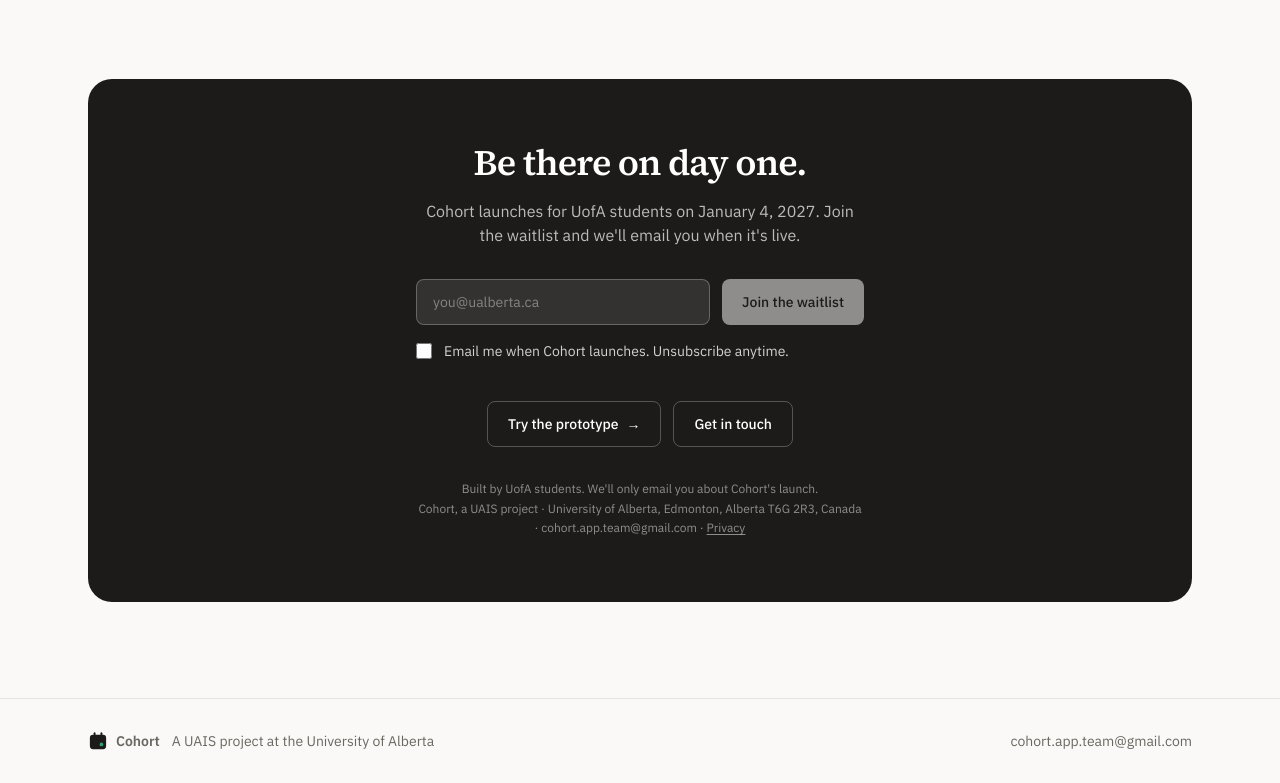
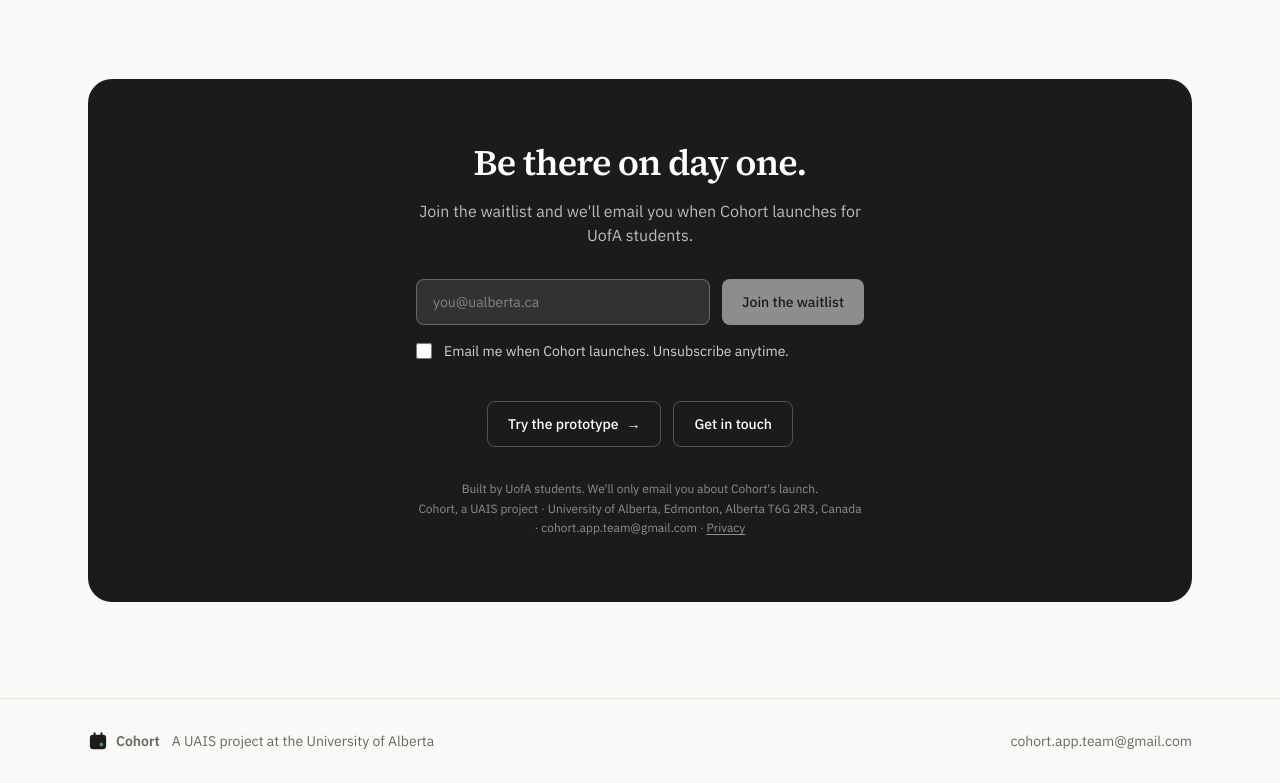
Before and after one commit to lxeu/cohort-landing, a React (Vite) app: page / in a window 1280 px wide. Shown: the part 3502-4285 px from the top of the page. Built offline with nearby package versions, Linux system fonts and the light colour scheme; no server answers.

Commit message:
close waitlist

```diff
--- a/src/App.tsx
+++ b/src/App.tsx
@@ -1,7 +1,7 @@
 import type { ReactNode } from "react";
 import Reveal from "./components/Reveal";
 import Waitlist, { WaitlistSmallPrint } from "./components/Waitlist";
-import { CONTACT_EMAIL, HAS_DEMO_VIDEO, LAUNCH_DATE, PROTOTYPE_URL } from "./config";
+import { CONTACT_EMAIL, HAS_DEMO_VIDEO, PROTOTYPE_URL } from "./config";
 
 function Logo() {
   return (
@@ -337,7 +337,7 @@ function Closing() {
         <div className="rounded-3xl bg-ink px-6 py-16 text-center text-white sm:px-12">
           <h2 className="font-serif text-3xl font-semibold tracking-tight sm:text-4xl">Be there on day one.</h2>
           <p className="mx-auto mt-4 max-w-md text-white/70">
-            Cohort launches for UofA students on {LAUNCH_DATE}. Join the waitlist and we'll email you when it's live.
+            Join the waitlist and we'll email you when Cohort launches for UofA students.
           </p>
           <div className="mt-8">
             <Waitlist />
--- a/src/config.ts
+++ b/src/config.ts
@@ -8,9 +8,6 @@ export const CONTACT_EMAIL = "cohort.app.team@gmail.com";
 // Drop a screen recording at public/demo.mp4 and set this to true to show it in the hero instead of the screenshot.
 export const HAS_DEMO_VIDEO = true;
 
-// Shown in the waitlist section.
-export const LAUNCH_DATE = "January 4, 2027";
-
 // CASL requires a mailing address wherever you ask for email consent and in every email you send.
 // Use the club's address (e.g. a Students' Union mailbox), not a home address.
 export const MAILING_ADDRESS = "University of Alberta, Edmonton, Alberta T6G 2R3, Canada";
```
